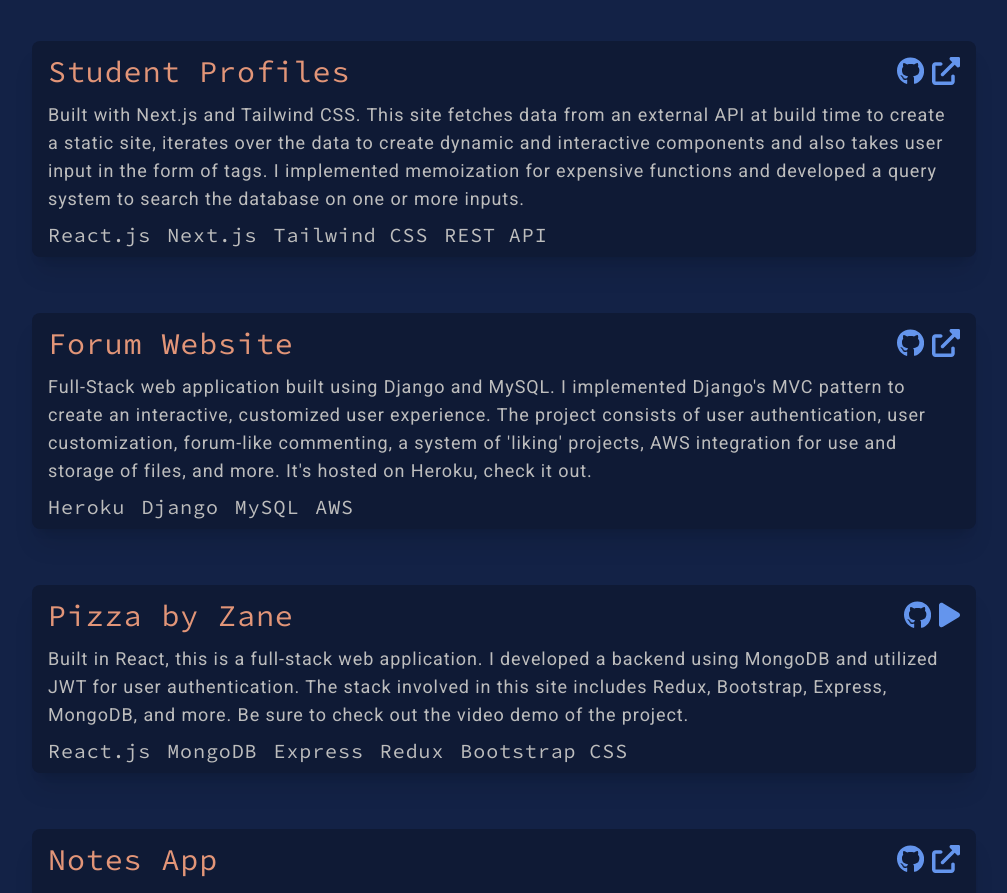
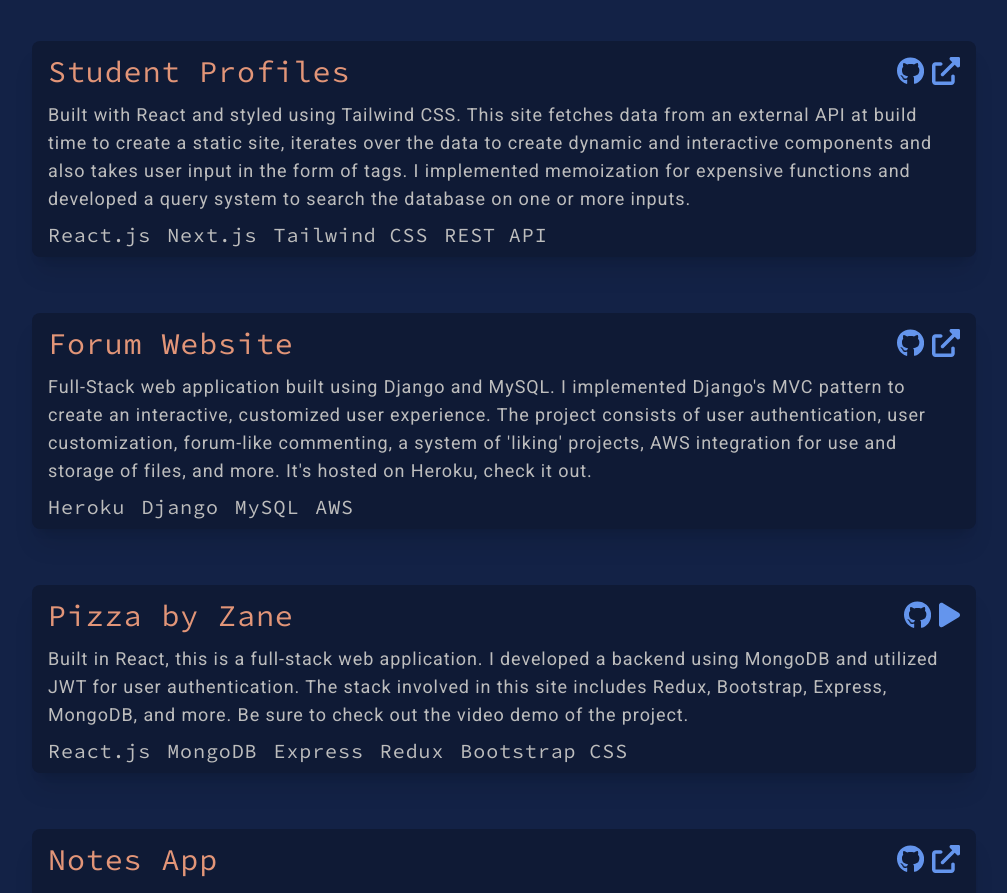
Before and after one commit to zaneaw/portfolio, a Next.js app: page / in a window 1280 px wide. Shown: the part 1375-2268 px from the top of the page, without its empty margins (136-1143 px from the left). Built offline with nearby package versions, Linux system fonts and the light colour scheme; a web font is replaced by a local one.

Commit message:
update student profiles project

```diff
--- a/data/projectsData.js
+++ b/data/projectsData.js
@@ -1,7 +1,7 @@
 const projectData = [
     {
         title: 'Student Profiles',
-        desc: 'Built with Next.js and Tailwind CSS. This site fetches data from an external API at build time to create a static site, iterates over the data to create dynamic and interactive components and also takes user input in the form of tags. I implemented memoization for expensive functions and developed a query system to search the database on one or more inputs.',
+        desc: 'Built with React and styled using Tailwind CSS. This site fetches data from an external API at build time to create a static site, iterates over the data to create dynamic and interactive components and also takes user input in the form of tags. I implemented memoization for expensive functions and developed a query system to search the database on one or more inputs.',
         stack: ['React.js', 'Next.js', 'Tailwind CSS', 'REST API'],
         sourceCode: 'https://github.com/zaneaw/student-profiles',
         youtube: '',
```
